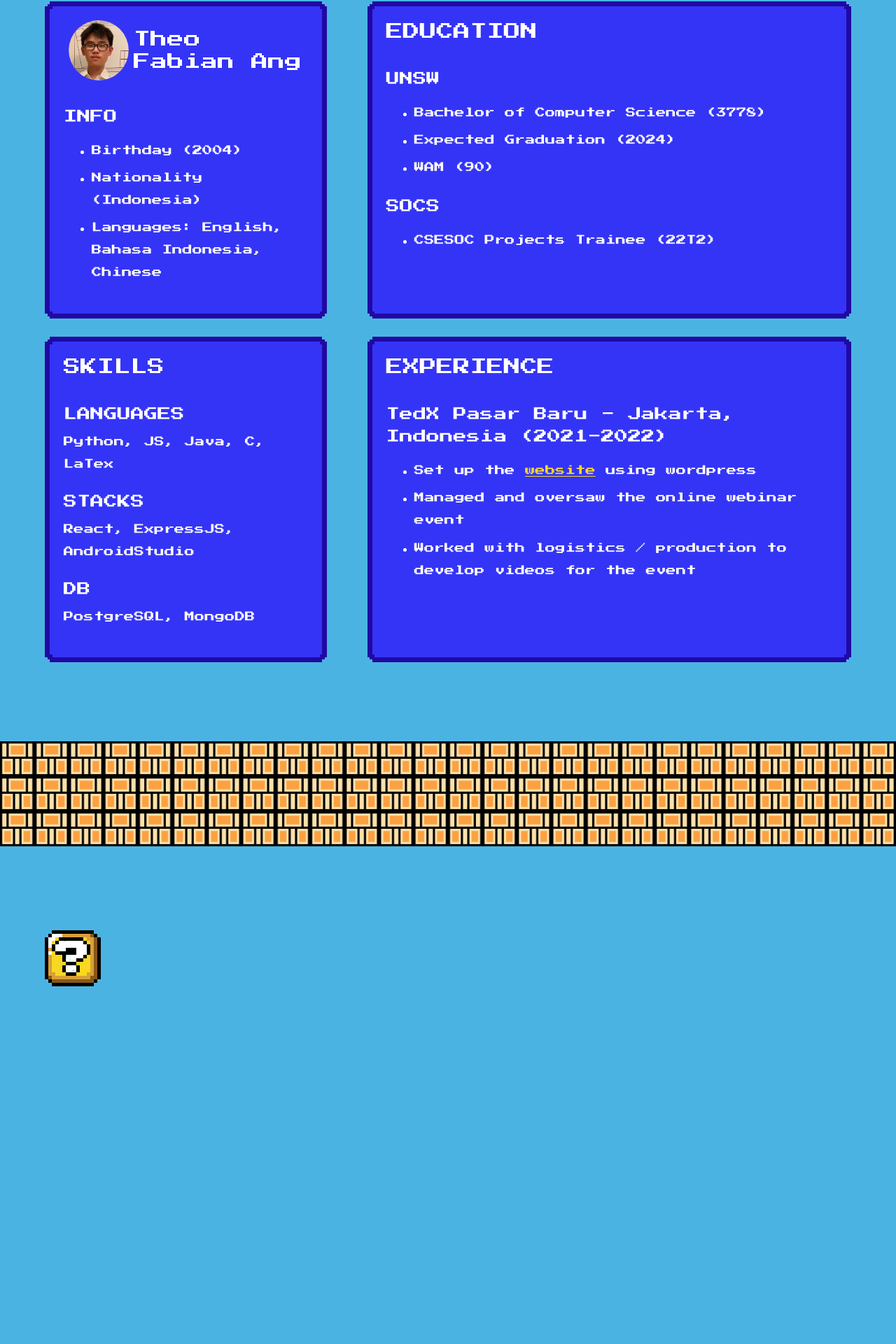
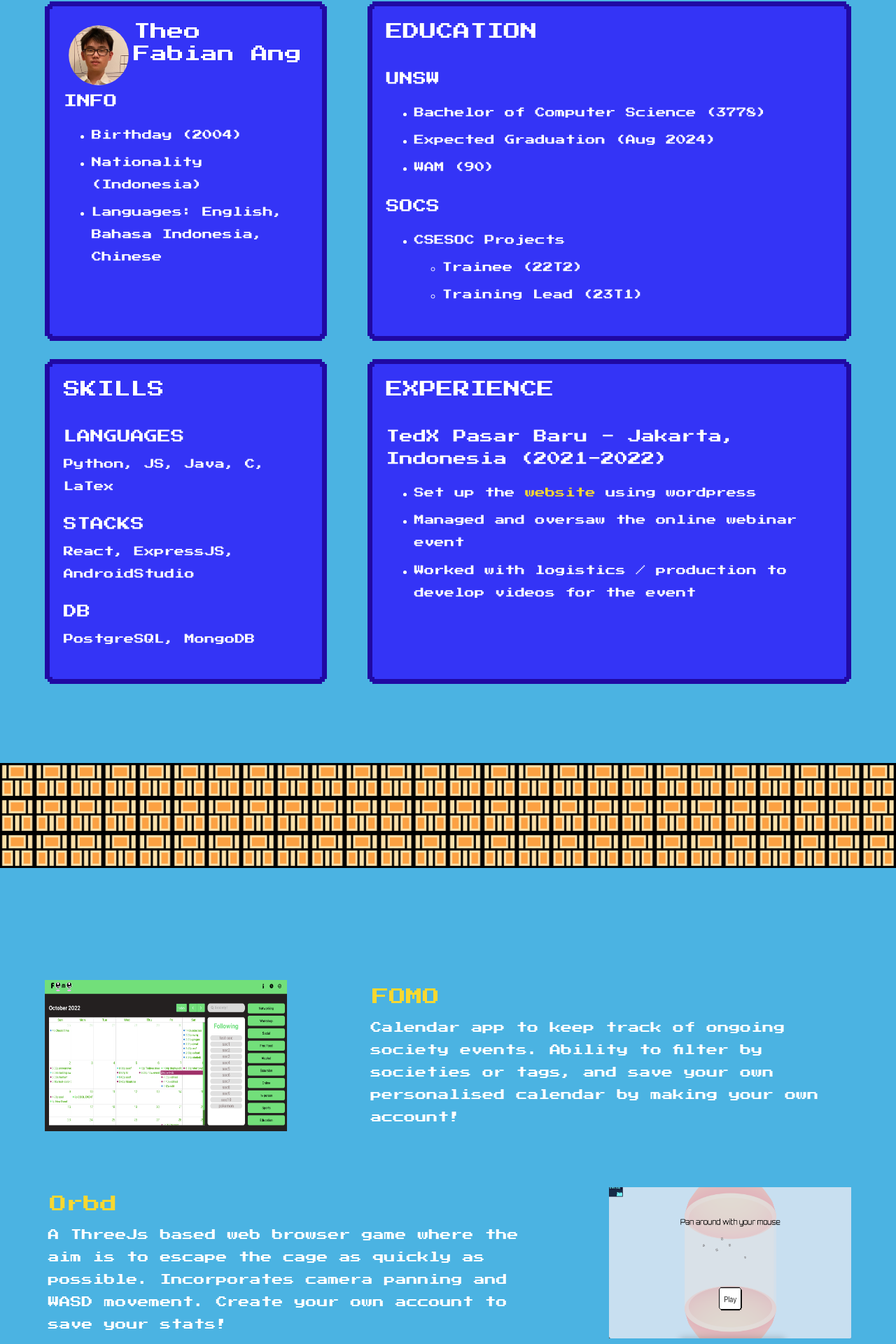
Before and after one commit to TheoA816/teeho, a React (Create React App) app in the folder client/: page / in a window 1280 px wide. Shown: the part 991-2911 px from the top of the page at 70% size. Before the commit the page ends 2520 px from the top, so only its background shows below. Built offline with nearby package versions, Linux system fonts and the light colour scheme.

Commit message:
add portfolio section (will reupdate / make new profile page not satisfied)

```diff
--- a/client/src/App.js
+++ b/client/src/App.js
@@ -4,6 +4,7 @@
 import Vine from './vines/Vine';
 import Contact from './contacts/Contact';
 import './App.css'
+import Portfolio from './portfolio/Portfolio';
 
 function App() {
 
@@ -13,6 +14,7 @@
       <Vine/>
       <Home/>
       <About/>
+      <Portfolio/>
       <Contact/>
     </div>
   );
--- a/client/src/about/About.module.scss
+++ b/client/src/about/About.module.scss
@@ -20,6 +20,11 @@
 
 a {
     color: #F8D831;
+    text-decoration: none;
+}
+
+a:hover {
+    text-decoration: underline;
 }
 
 ////////////////////////////////////////////////////////////////////////////////
@@ -109,6 +114,4 @@
 .ppcontainer {
     display: flex;
     align-items: center;
-    font-size: 1.5em;
-    margin-bottom: 1.5em;
 }
--- a/client/src/about/Edu.js
+++ b/client/src/about/Edu.js
@@ -9,12 +9,16 @@
         <span className={styles.header}>UNSW</span>
         <ul>
           <li>Bachelor of Computer Science (3778)</li>
-          <li>Expected Graduation (2024)</li>
+          <li>Expected Graduation (Aug 2024)</li>
           <li>WAM (90)</li>
         </ul>
         <span className={styles.header}>SOCS</span>
         <ul>
-          <li>CSESOC Projects Trainee (22T2)</li>
+          <li>CSESOC Projects</li>
+          <ul>
+            <li>Trainee (22T2)</li>
+            <li>Training Lead (23T1)</li>
+          </ul>
         </ul>
       </div>
     </div>
--- a/client/src/about/Me.js
+++ b/client/src/about/Me.js
@@ -8,7 +8,7 @@
         <div className={styles.wrapper}>
         <div className={styles.ppcontainer}>
           <img src={theo} className={styles.profpic}></img>
-          <span>Theo Fabian Ang</span>
+          <span className={styles.title}>Theo Fabian Ang</span>
         </div>
         <span className={styles.header}>INFO</span>
         <ul>
--- /dev/null
+++ b/client/src/portfolio/Portfolio.js
@@ -0,0 +1,39 @@
+import styles from './Portfolio.module.scss';
+import Ground from '../ground/Ground';
+import Orbd from './../photos/orbd.png';
+import Fomo from './../photos/fomo.png';
+
+const Portfolio = () => {
+  return (
+    <>
+      <div className={styles.container}>
+
+        <div className={styles.project}>
+          <img src={Fomo} href='https://cse-fomo.onrender.com' className={styles.photo}/>
+          <div className={styles.description}>
+            <a href='https://cse-fomo.onrender.com' className={styles.heading}>FOMO</a>
+            <div className={styles.text}>
+              Calendar app to keep track of ongoing society events. Ability to filter by societies or tags,
+              and save your own personalised calendar by making your own account!
+            </div>
+          </div>
+        </div>
+
+        <div className={styles.project}>
+          <div className={styles.description}>
+            <a href='https://orbd.onrender.com' className={styles.heading}>Orbd</a>
+            <div className={styles.text}>
+              A ThreeJs based web browser game where the aim is to escape the cage as quickly as possible.
+              Incorporates camera panning and WASD movement. Create your own account to save your stats!
+            </div>
+          </div>
+          <img src={Orbd} href='https://orbd.onrender.com' className={styles.photo}/>
+        </div>
+
+      </div>
+      <Ground/>
+    </>
+  )
+}
+
+export default Portfolio
--- /dev/null
+++ b/client/src/portfolio/Portfolio.module.scss
@@ -0,0 +1,32 @@
+.container {
+    width: 100%;
+    padding: 15vh 0;
+}
+
+.project {
+    width: 100%;
+    display: flex;
+    justify-content: space-between;
+    padding: 5vh 0;
+}
+
+.photo {
+    max-width: 30%;
+    height: auto;
+}
+
+.description {
+    width: 60%;
+    display: flex;
+    flex-direction: column;
+}
+
+.heading {
+    font-size: 1.5em;
+    padding: 0.3em;
+}
+
+.text {
+    padding: 0.3em;
+    color: white;
+}
```
Also changed, not shown: client/src/photos/fomo.png (added), client/src/photos/orbd.png (added).
